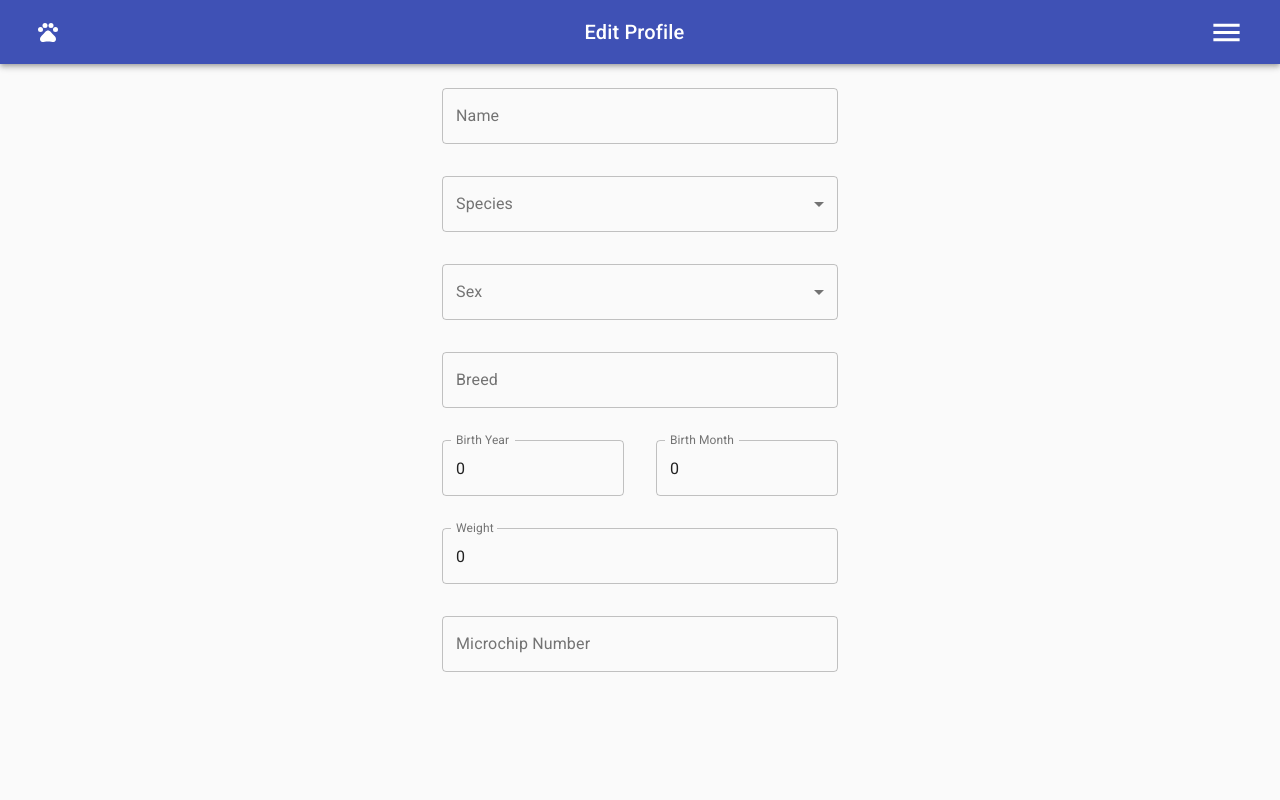
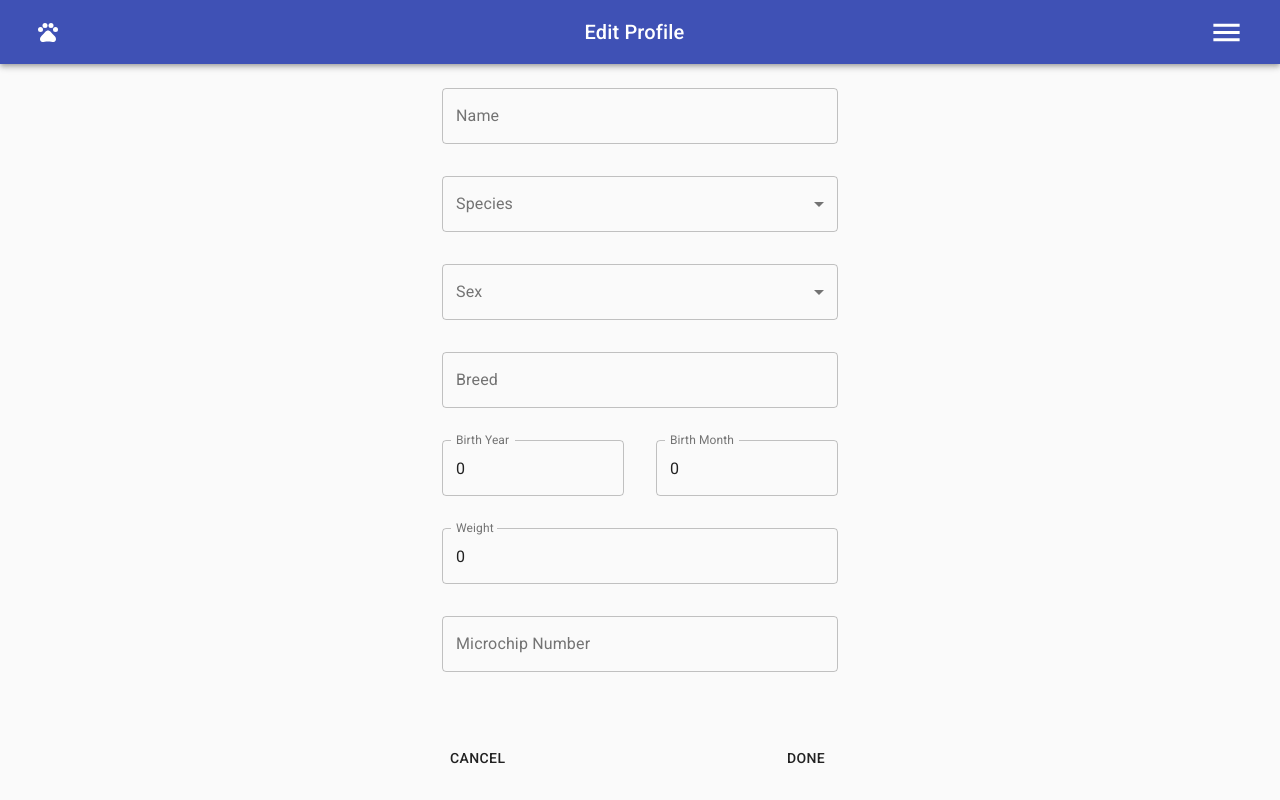
Before and after one commit to Sebsterio/animalysis, a React (Create React App) app in the folder client/: page /add-profile in a window 1280 px wide. Built offline with nearby package versions, Linux system fonts and the light colour scheme.

Commit message:
add BACK and SUBMIT buttons to EditProfile

```diff
--- a/client/src/pages/AddOrEditProfile/AddOrEditProfile.jsx
+++ b/client/src/pages/AddOrEditProfile/AddOrEditProfile.jsx
@@ -3,6 +3,7 @@ import { makeStyles } from "@material-ui/core/styles";
 import { Redirect } from "react-router-dom";
 import { Container } from "@material-ui/core";
 import { Form } from "components/Form";
+import { Nav } from "components/Nav";
 import { isEmpty } from "utils/object";
 
 /*******************************************************
@@ -19,9 +20,12 @@ const useStyles = makeStyles((theme) => ({
 		justifyContent: "space-between",
 		padding: theme.spacing(3),
 	},
+	footer: {
+		marginTop: theme.spacing(4),
+	},
 }));
 
-export const AddOrEditProfile = ({ match, getPet }) => {
+export const AddOrEditProfile = ({ match, history, getPet }) => {
 	const [pet, setPet] = useState({});
 	const clx = useStyles();
 
@@ -32,6 +36,8 @@ export const AddOrEditProfile = ({ match, getPet }) => {
 
 	const defaultWeigth =
 		pet.species === "canine" ? 20 : pet.species === "feline" ? 10 : 0;
+
+	const submitForm = () => {};
 
 	return (
 		<Container maxWidth="xs" className={clx.page}>
@@ -58,6 +64,15 @@ export const AddOrEditProfile = ({ match, getPet }) => {
 					["text", "microchip", { label: "Microchip number" }],
 				]}
 			/>
+			<div className={clx.footer}>
+				<Nav
+					textLeft="Cancel"
+					onClickLeft={() => history.goBack()}
+					textRight="Done"
+					onClickRight={submitForm}
+					noArrows
+				/>
+			</div>
 		</Container>
 	);
 };
```
